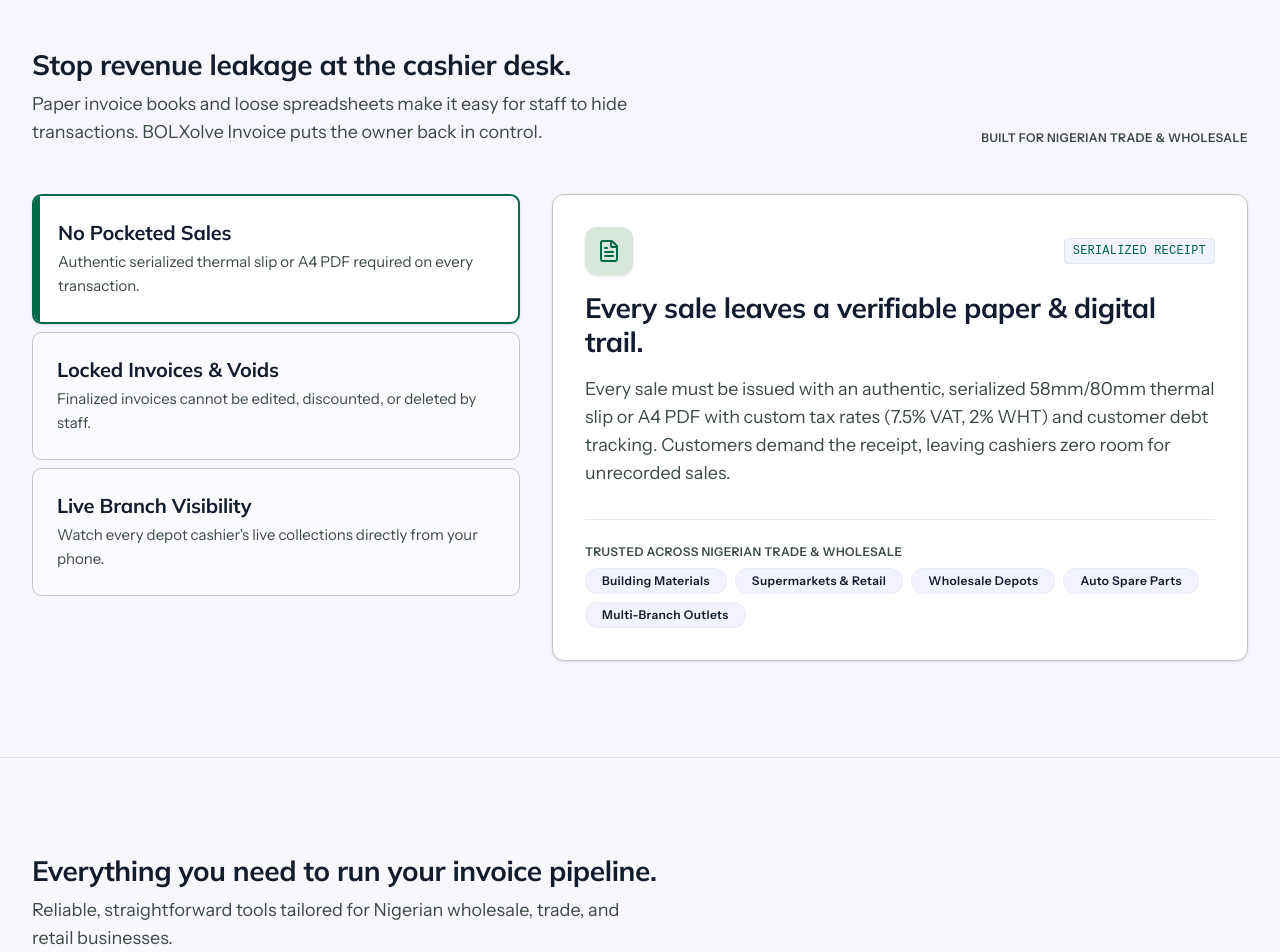
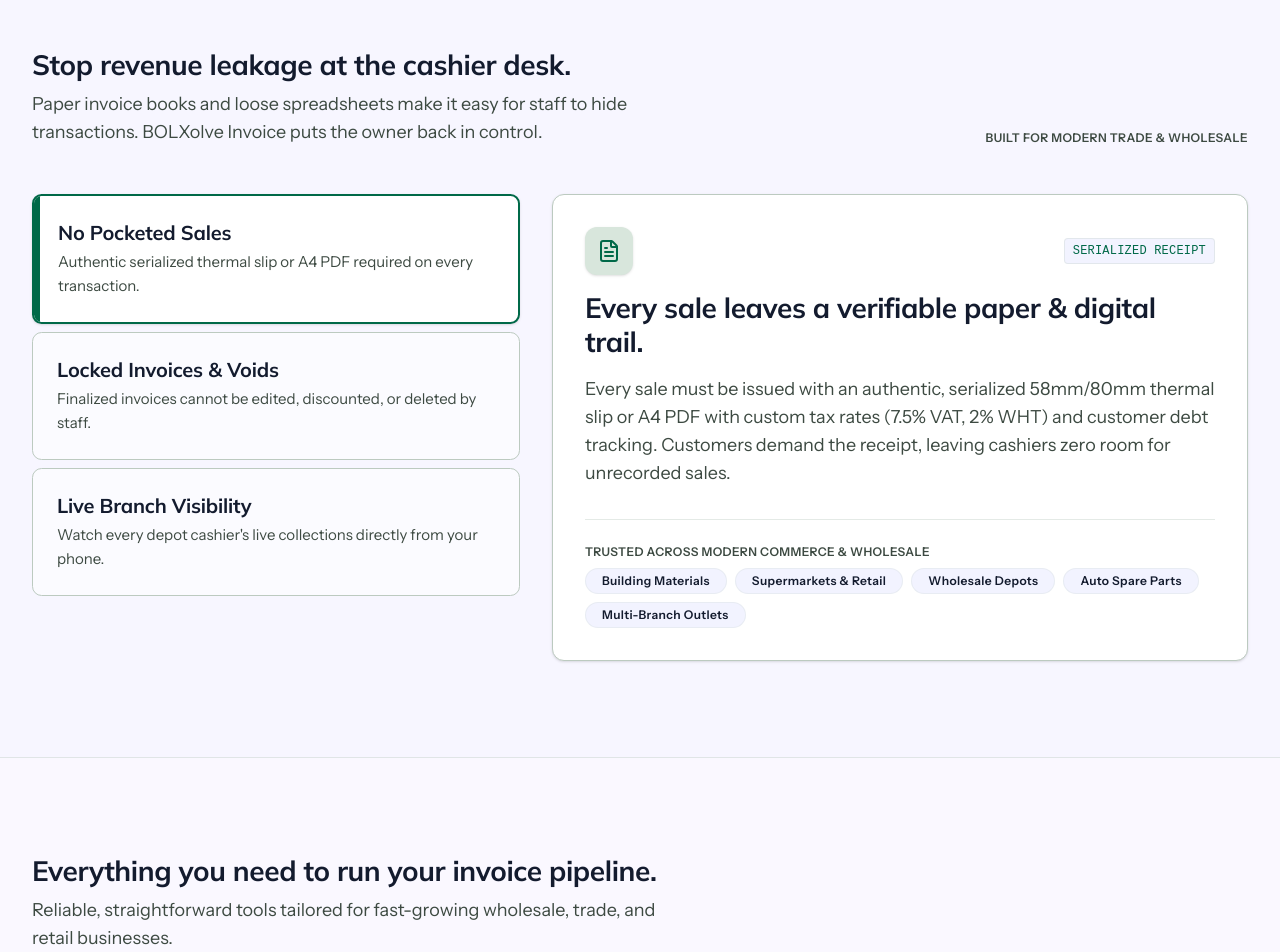
Before and after one commit to BOL-DEV/Invoice-frontend, a Next.js app: page / in a window 1280 px wide. Shown: the part 540-1492 px from the top of the page. Built offline with nearby package versions, Linux system fonts and the light colour scheme; a web font is replaced by a local one.

Commit message:
refactor(copy): generalize landing page copy to modern international commerce

```diff
--- a/src/app/page.tsx
+++ b/src/app/page.tsx
@@ -338,7 +338,7 @@ export default function LandingPage() {
                 </p>
               </div>
               <p className="font-label text-label-sm uppercase tracking-wider text-light-on-surface-variant dark:text-dark-on-surface-variant shrink-0">
-                Built for Nigerian trade &amp; wholesale
+                Built for modern trade &amp; wholesale
               </p>
             </div>
 
@@ -409,7 +409,7 @@ export default function LandingPage() {
                 {/* Sectors Covered */}
                 <div className="pt-gutter-lg border-t border-light-outline-variant/40 dark:border-dark-outline-variant/40 flex flex-col gap-gutter-sm">
                   <span className="font-label text-label-sm uppercase tracking-wider text-light-on-surface-variant dark:text-dark-on-surface-variant">
-                    Trusted across Nigerian trade &amp; wholesale
+                    Trusted across modern commerce &amp; wholesale
                   </span>
                   <div className="flex flex-wrap items-center gap-gutter-sm">
                     {['Building Materials', 'Supermarkets & Retail', 'Wholesale Depots', 'Auto Spare Parts', 'Multi-Branch Outlets'].map((sector) => (
@@ -437,7 +437,7 @@ export default function LandingPage() {
               Everything you need to run your invoice pipeline.
             </h2>
             <p className="font-body text-body-lg text-light-on-surface-variant dark:text-dark-on-surface-variant text-pretty">
-              Reliable, straightforward tools tailored for Nigerian wholesale, trade, and retail businesses.
+              Reliable, straightforward tools tailored for fast-growing wholesale, trade, and retail businesses.
             </p>
           </div>
 
@@ -914,7 +914,7 @@ export default function LandingPage() {
                 Ready to stop revenue theft in your business?
               </h2>
               <p className="font-body text-body-lg text-light-on-surface-variant dark:text-dark-on-surface-variant text-pretty">
-                Get started with BOLXolve Invoice today. Fast 24-hour onboarding for businesses and wholesale depots across Nigeria with ₦0 setup fee.
+                Get started with BOLXolve Invoice today. Fast 24-hour onboarding for businesses and wholesale depots with ₦0 setup fee.
               </p>
 
               <div className="flex flex-wrap items-center gap-gutter-md pt-gutter-xs">
@@ -1018,7 +1018,7 @@ export default function LandingPage() {
                     <ChevronDown className="h-5 w-5 text-light-primary dark:text-dark-primary transition-transform duration-200 group-open:rotate-180 shrink-0" aria-hidden="true" />
                   </summary>
                   <p className="font-body text-body-md text-light-on-surface-variant dark:text-dark-on-surface-variant pt-gutter-md text-pretty">
-                    You can pay in Naira via instant automated bank transfer powered by Squad (GTCO) and Lenco Virtual Accounts. Once your transfer is sent, your account and staff quotas activate automatically within seconds with ₦0 setup fee.
+                    You can pay securely via instant automated bank transfer or online payment. Once your payment is sent, your account and staff quotas activate automatically within seconds with ₦0 setup fee.
                   </p>
                 </details>
               </div>
@@ -1060,7 +1060,7 @@ export default function LandingPage() {
                 </span>
               </Link>
               <p className="font-body text-body-md text-light-on-surface-variant dark:text-dark-on-surface-variant max-w-sm text-pretty leading-relaxed">
-                The tamper-proof invoice pipeline and revenue assurance platform built for Nigerian business owners. Eliminate cashier fraud, track branch revenue, and secure every transaction in real-time.
+                The tamper-proof invoice pipeline and revenue assurance platform built for ambitious business owners. Eliminate cashier fraud, track branch revenue, and secure every transaction in real-time.
               </p>
               <div className="pt-1 flex items-center gap-2 text-xs font-mono text-light-on-surface-variant dark:text-dark-on-surface-variant">
                 <span>WhatsApp:</span>
```
